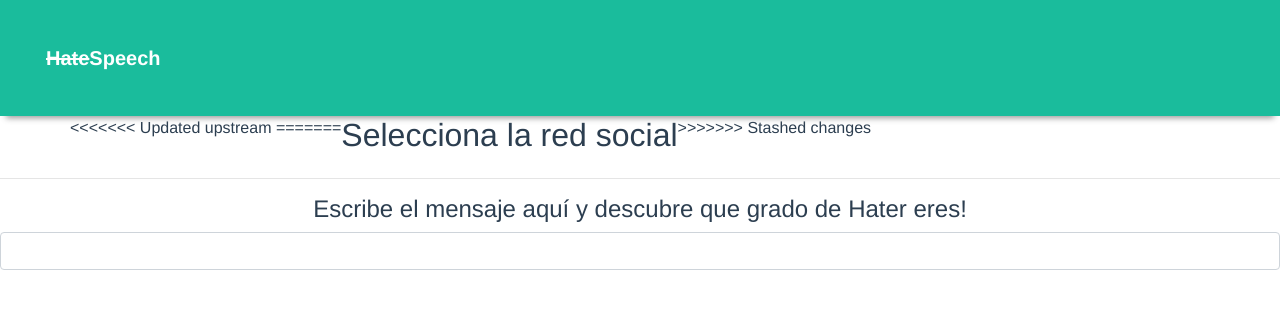
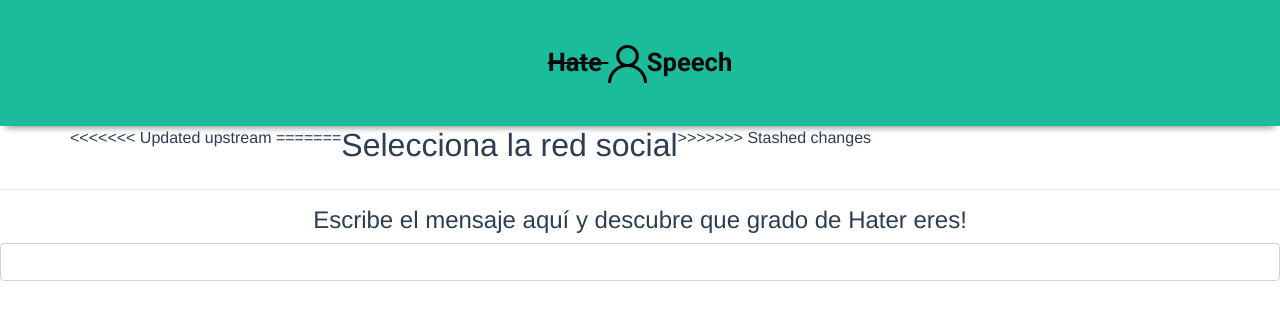
Before and after one commit to hassnian/hate-speech-frontend, a Vue app: page / in a window 1280 px wide. Shown: the top 320 px of the page. Built offline with nearby package versions, Linux system fonts and the light colour scheme.

Commit message:
change logo

```diff
--- a/public/index.html
+++ b/public/index.html
@@ -5,6 +5,7 @@
     <meta http-equiv="X-UA-Compatible" content="IE=edge">
     <meta name="viewport" content="width=device-width, initial-scale=1, shrink-to-fit=no">
     <link rel="icon" href="<%= BASE_URL %>favicon.ico">
+    <link href="https://fonts.googleapis.com/css?family=Roboto:400,700&display=swap" rel="stylesheet">
     <title>Hate Speech</title>
   </head>
   <body>
--- a/src/App.vue
+++ b/src/App.vue
@@ -3,9 +3,10 @@
     <div id="nav" class="navbar navbar-expand-lg">
       <!-- <router-link to="/">Home</router-link> |
       <router-link to="/about">About</router-link>-->
-      <b-navbar variant="faded" type="light">
-        <b-navbar-brand tag="h1" class="mb-0 text-white" href="#"><del>Hate</del>Speech</b-navbar-brand>
+      <b-navbar variant="faded" type="light" class="mx-auto order-0">
+        <a class="navbar-brand mx-auto" href="#"><del>Hate <img :src="require('./assets/user.png')" alt="" srcset=""></del>Speech</a>
       </b-navbar>
+
     </div>
 
 
@@ -35,17 +36,25 @@ export default {
   padding: 30px;
   a {
     font-weight: bold;
-    color: #2c3e50;
+    color: #070707;
+    font-family: 'Roboto', sans-serif;
+    font-size: 2vw;
+    font-weight: 700;
     &.router-link-exact-active {
       color: #42b983;
     }
   }
-  text-align: center;
+  align-items: center;
   background: #1abc9c;
   color: white;
   font-size: 30px;
   -webkit-box-shadow: 0 8px 6px -6px #999;
   -moz-box-shadow: 0 8px 6px -6px #999;
   box-shadow: 0 8px 6px -6px #999;
+
+}
+
+img {
+  height: 3vw;
 }
 </style>
```
Also changed, not shown: src/assets/user.png (added).
